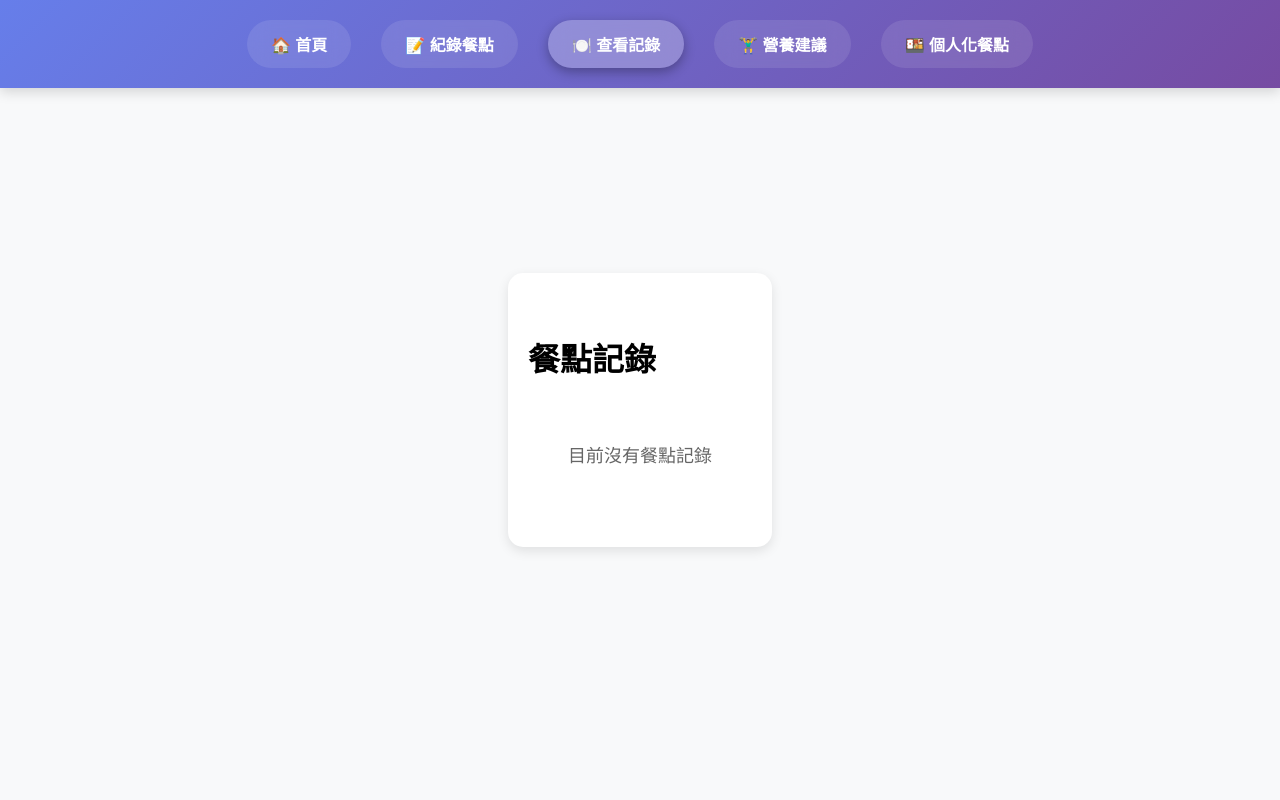
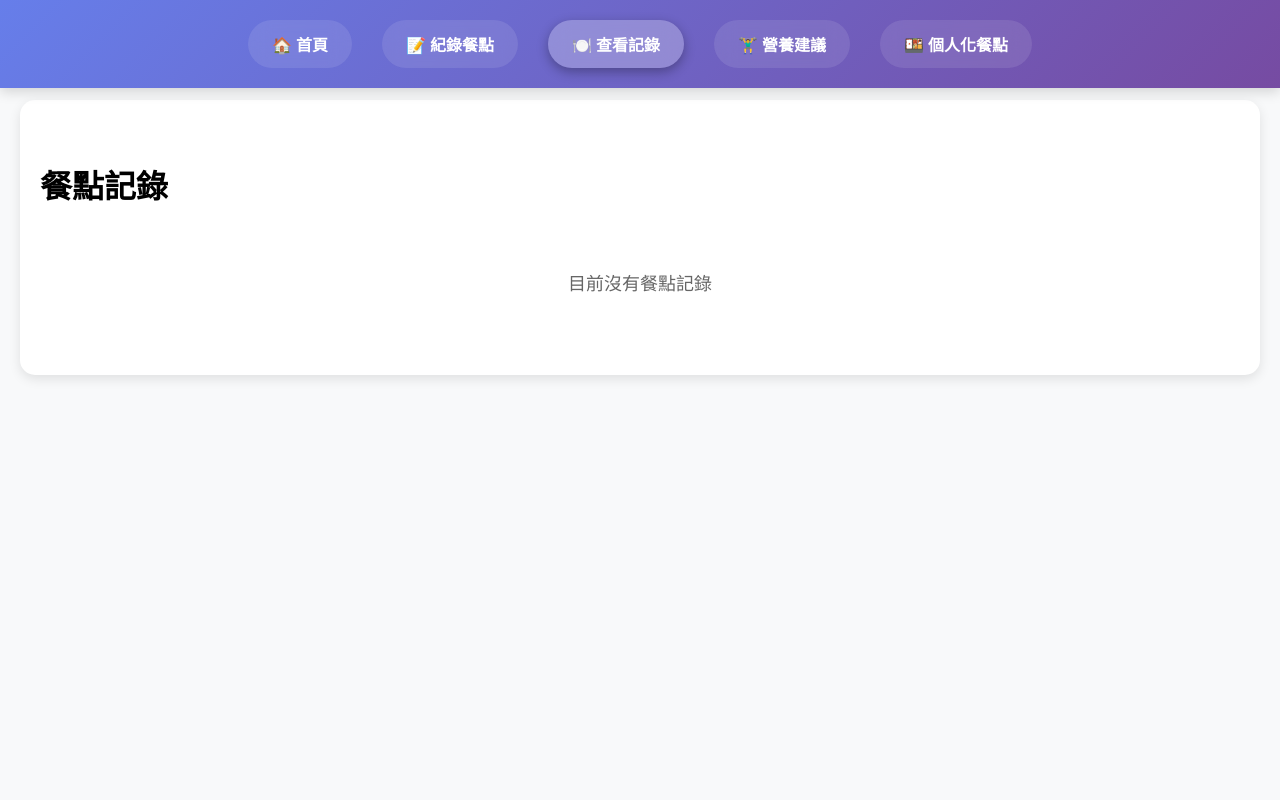
Before and after one commit to weskeer/calorie-counter, a Flask app: page /meals in a window 1280 px wide. Run offline with Flask 3, Linux system fonts and the light colour scheme; data that the repository does not hold is empty.

Commit message:
Update meals.html

```diff
--- a/calorie-counter/templates/meals.html
+++ b/calorie-counter/templates/meals.html
@@ -3,7 +3,7 @@
 <head>
     <meta charset="UTF-8">
     <title>餐點記錄</title>
-    <link rel="stylesheet" href="/static/css/style.css">
+
     <style>
         /* 統一導航選單樣式 */
         .navigation {
@@ -57,6 +57,7 @@
             background: #f8f9fa;
             margin: 0;
             padding: 0;
+            margin-top: 100px; /* 導航列高度大概 80px，可調整 */
         }
 
         .meals-container {
```
